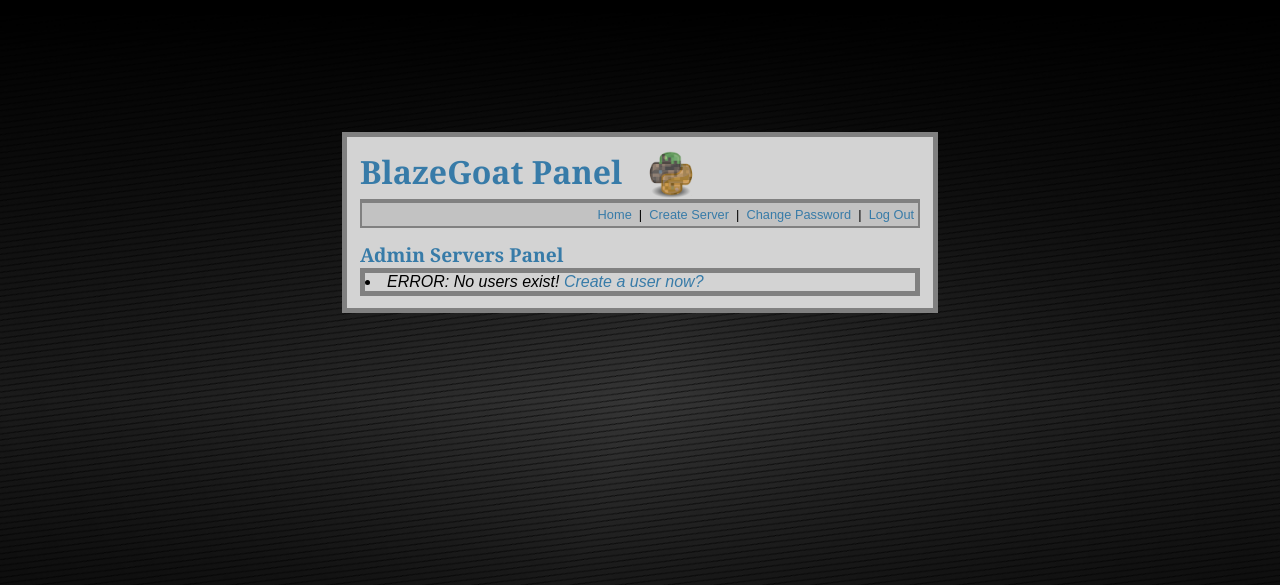
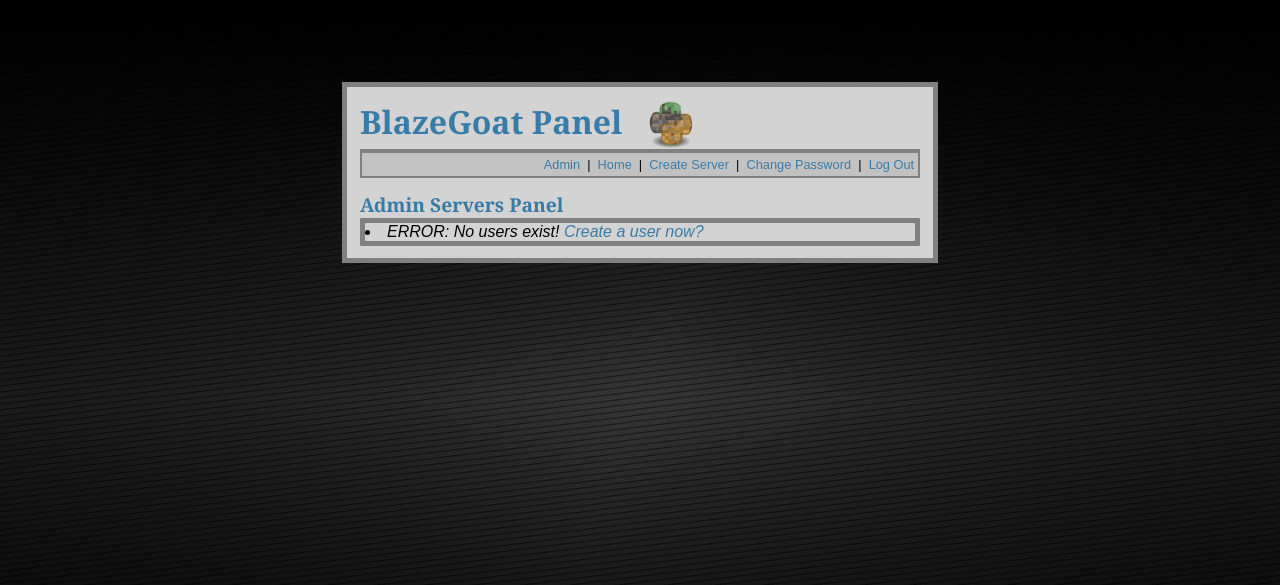
Before and after one commit to spideynn/BlazePanel, a Flask app: page /admin/settings/users in a window 1280 px wide. Shown: the top 585 px of the page. Run offline with Flask 2, Linux system fonts and the light colour scheme; the visitor is signed in with stand-in values (Sample User, id 1); data that the repository does not hold is empty; parts of the project's set-up code (start-up, migrations or seed data) failed here and were passed over; some libraries are stand-ins or nearby versions.

Commit message:
Add the ability to see what rank a user is.

```diff
--- a/app.py
+++ b/app.py
@@ -1,11 +1,7 @@
 # -*- coding: utf-8 -*-
-import os
-import sqlite3
-import psutil
+import os, sys, traceback, sqlite3, psutil, api.wrapper, getpass
 from flask import Flask, request, session, g, redirect, url_for, render_template, flash, jsonify, abort
-import api.wrapper
 from flask.ext.logging import Filter
-import getpass
 from pymlconf import ConfigManager
 
 app = Flask(__name__)
@@ -149,6 +145,19 @@
             else:
                 session['logged_in'] = True # Set the logged in cookie.
                 session['username'] = request.form['username'] # Store the username as a session cookie
+                admin = db.execute('SELECT rank FROM users WHERE username=?', (request.form['username'],)).fetchone()['rank']
+                if admin is 1:
+                    session['is_admin'] = True
+                    session['is_moderator'] = False
+                    session['is_trusted'] = False
+                elif admin is 2:
+                    session['is_admin'] = False
+                    session['is_moderator'] = True
+                    session['is_trusted'] = False
+                elif admin is 3:
+                    session['is_admin'] = False
+                    session['is_moderator'] = False
+                    session['is_trusted'] = True
                 flash('You were logged in')
                 return redirect(url_for('index'))
         except TypeError:
@@ -320,9 +329,11 @@
                 SECRET_KEY=cfg.secret_key,
                 server_creation_locked=cfg.server_creation_locked
             ))
-        except Exception as ex:
+        except:
             flash("There was an error saving the panel settings. Check the console for an error.")
-            print("ERROR: " + ex)
+            exc_type, exc_value, exc_traceback = sys.exc_info()
+            lines = traceback.format_exception(exc_type, exc_value, exc_traceback)
+            print ''.join('!! ' + line for line in lines)  # Log it or whatever here
             return redirect(url_for("adminPanelSettings"))
         flash('Settings saved successfully.')
         return redirect(url_for("adminPanelSettings"))
--- a/static/style.css
+++ b/static/style.css
@@ -7,7 +7,96 @@
 body {
     position: absolute;
     margin: auto;
-    margin-top: -100px;
+    margin-top: -150px;
+    top: 25%;
+    width: 100%;
+}
+
+a, h1, h2 {
+    color: #377BA8;
+}
+
+h1, h2 {
+    font-family: 'Georgia', serif;
+    margin: 0;
+}
+
+h1 {
+    border-bottom: 2px solid gray;
+}
+
+h2 {
+    font-size: 1.2em;
+}
+
+h3 {
+    font-style: italic;
+    color: #377BA8;
+    font-size: 0.9em;
+}
+
+.page {
+    margin: 2em auto;
+    width: 35em;
+    border: 5px solid gray;
+    padding: 0.8em;
+    background: #D3D3D3;
+}
+
+.entries {
+    list-style: none;
+    margin: 0;
+    padding: 0;
+}
+
+.entries li {
+    margin: 0.8em 1.2em;
+}
+
+.entries li h2 {
+    margin-left: -1em;
+}
+
+.nav {
+    text-align: right;
+    font-size: 0.8em;
+    padding: 0.3em;
+    margin-bottom: 1em;
+    background: #C2C2C2;
+    border: 2px solid gray;
+}
+
+.flash {
+    background: #CEE5F5;
+    padding: 0.5em;
+    border: 1px solid #AACBE2;
+}
+
+.error {
+    background: #F0D6D6;
+    padding: 0.5em;
+}
+
+.panel-index button {
+    margin-top: 5px;
+}
+
+.adminpanel {
+    border: 5px solid gray;
+}
+
+.adminpanel table, th, td {
+    border: 1px solid gray;
+}body {
+    font-family: sans-serif;
+    background-image: url('/static/background.png');
+    background-size: cover;
+}
+
+body {
+    position: absolute;
+    margin: auto;
+    margin-top: -150px;
     top: 25%;
     width: 100%;
 }
--- a/templates/layout.html
+++ b/templates/layout.html
@@ -1,4 +1,5 @@
 <!doctype html>
+<html>
     <head>
         <title>BlazeGoat Panel</title>
         <link rel="stylesheet" type="text/css" href="{{ url_for('static', filename='bootstrap.min.css') }}">
@@ -6,10 +7,16 @@
         <script src="https://code.jquery.com/jquery-2.1.3.min.js"></script>
         <script src="{{ url_for('static', filename='serverpanel.js') }}"></script>
         <link rel="shortcut icon" href="{{ url_for('static', filename='favicon.ico') }}">
+        <link rel="apple-touch-icon" href="{{ url_for('static', filename='favicon.ico') }}">
     </head>
     <div class="page">
         <h1>BlazeGoat Panel &nbsp;&nbsp;<img style="width: 48px; height: 48px;" src="{{ url_for('static', filename='favicon.ico') }}"></img></h1>
         <div class="nav">
+
+        {% if session.is_admin %}
+            <a href="{{ url_for('adminPanelIndex') }}">Admin</a>
+            &nbsp;|&nbsp;
+        {% endif %}
             <a href="{{ url_for('index') }}">Home</a>
             &nbsp;|&nbsp;
         {% if not session.logged_in %}
@@ -31,4 +38,5 @@
     {% endfor %}
 
     {% block body %}{% endblock %}
-</div>
+    </div>
+</html>
```
